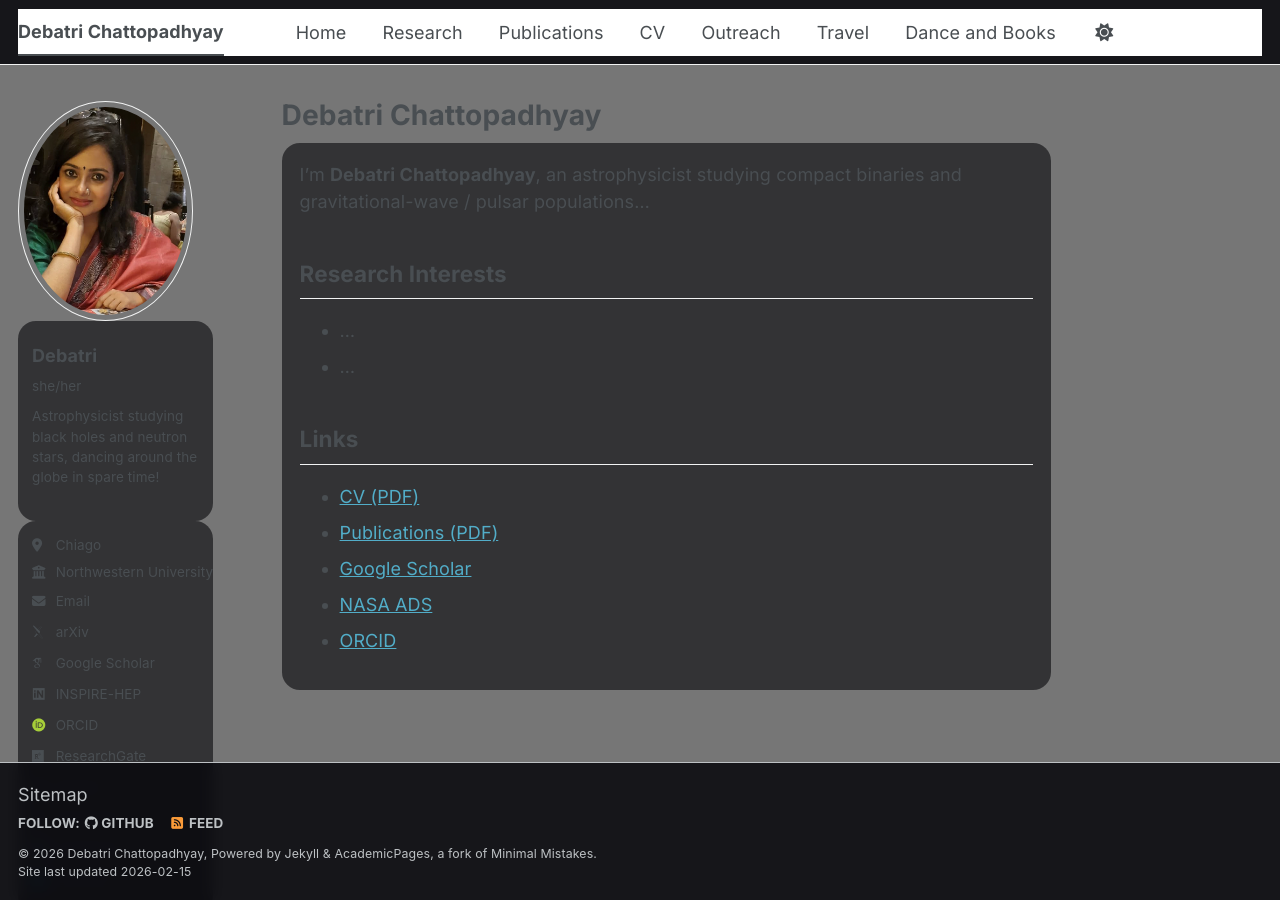
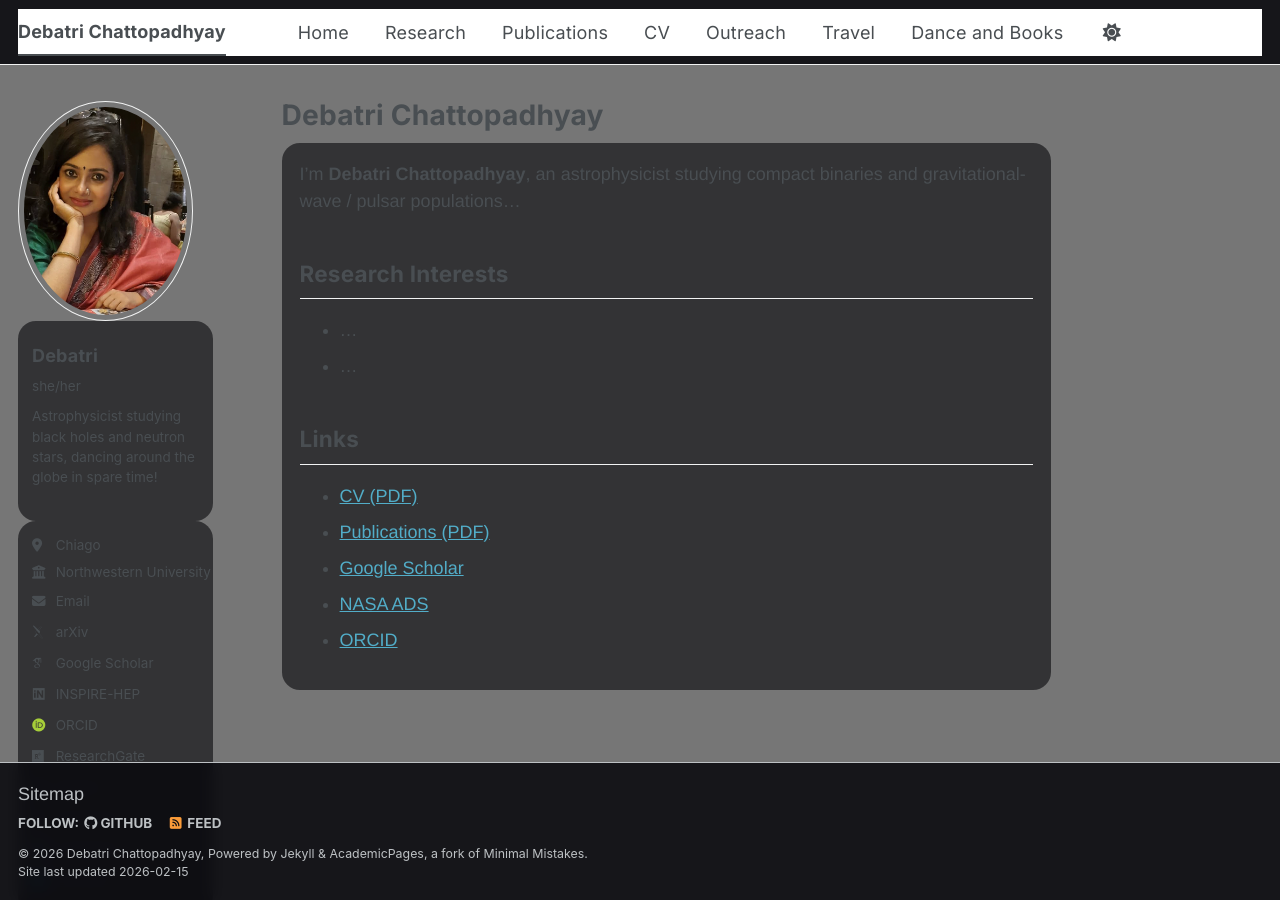
Before and after one commit to debatric/debatric.github.io, a Jekyll site: the page built from _pages/about.md, in a window 1280 px wide. Built offline with Jekyll 4.4.1, drawn with Linux system fonts in a browser that asks for light colours; some web fonts are replaced; a script bundle is joined from its source files by our own code; library files that are not in the unit come from our copies.

Commit message:
Update _custom.scss

```diff
--- a/_sass/_custom.scss
+++ b/_sass/_custom.scss
@@ -81,14 +81,15 @@ a:hover {
   text-decoration: underline;
 }
 
-/* 5) FONT (Inter) – if you add the head include below */
+/* Body text: clean & readable */
 body, button, input, select, textarea {
-  font-family: "Inter", -apple-system, BlinkMacSystemFont, "Segoe UI",
-               Roboto, "Helvetica Neue", Arial, sans-serif !important;
-  letter-spacing: 0.1px;
+  font-family: "Helvetica Neue", Helvetica, Arial, -apple-system,
+               BlinkMacSystemFont, "Segoe UI", Roboto, sans-serif !important;
 }
 
+/* Headings/nav: modern */
 h1, h2, h3, h4, .site-title, .masthead__menu-item {
   font-family: "Inter", -apple-system, BlinkMacSystemFont, "Segoe UI",
                Roboto, "Helvetica Neue", Arial, sans-serif !important;
+  letter-spacing: 0.2px;
 }
```
